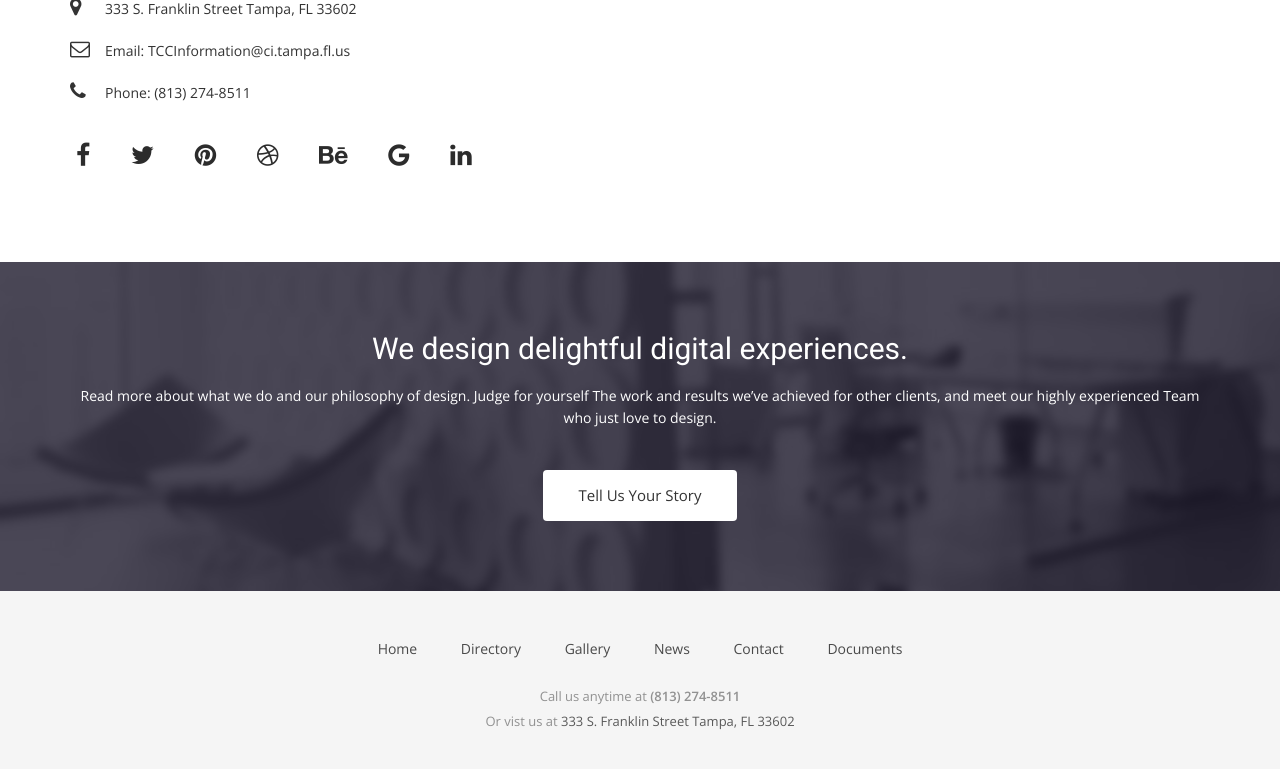
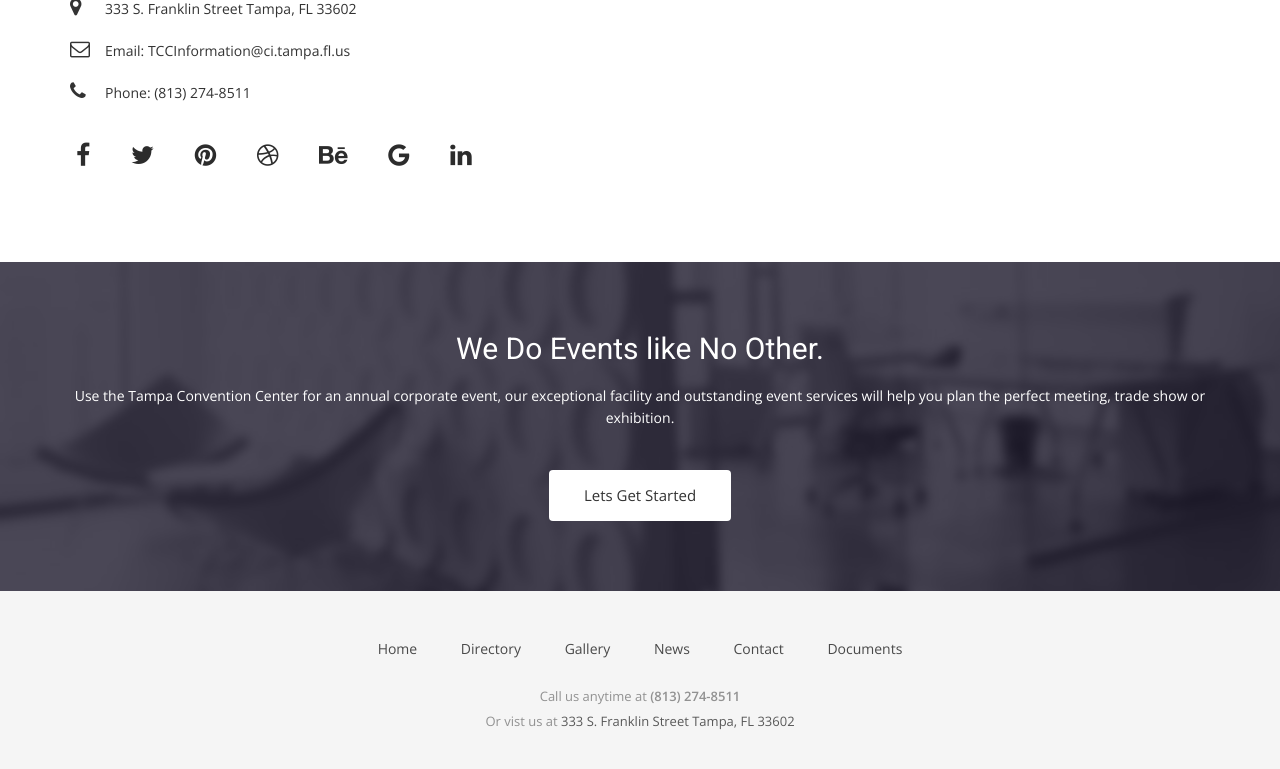
Before and after one commit to arjunbox/jekyll_starter, a Jekyll site: the page built from contact.html, in a window 1280 px wide and 900 px high, scrolled down 908 px, cut to the strip 101-870 px from the top of the window. Built offline with Jekyll 4.4.1, drawn with Linux system fonts in a browser that asks for light colours; nearby versions of some CDN libraries; some web fonts are replaced.

Commit message:
minor adjustments

```diff
--- a/contact.html
+++ b/contact.html
@@ -64,17 +64,4 @@
     </div>
   </div>
 </section>
-<!-- Call to action Start -->
-<section id="call-to-action">
-  <div class="container">
-    <div class="row">
-      <div class="col-md-12">
-        <div class="block">
-          <h2>We design delightful digital experiences.</h2>
-          <p>Read more about what we do and our philosophy of design. Judge for yourself The work and results we’ve achieved for other clients, and meet our highly experienced Team who just love to design.</p>
-          <a class="btn btn-default btn-call-to-action" href="#" >Tell Us Your Story</a>
-        </div>
-      </div>
-    </div>
-  </div>
-</section>
+{% include call-to-action.html %}
--- a/gallery.html
+++ b/gallery.html
@@ -44,6 +44,7 @@
   <div class="container">
     <div class="row">
       <div class="col-md-12">
+        <h2>We work with clients such as: </h2>
         <div class="block">
           <div id="clients-logo" class="owl-carousel">
             {% for image in site.static_files %}
--- a/index.html
+++ b/index.html
@@ -107,21 +107,21 @@
                 <p><i class="fa fa-quote-left" aria-hidden="true"></i> Shoutout to the {{site.data.business.name}} employee spending his lunch streaming #comeyHearings . This stuff matters. <i class="fa fa-quote-right" aria-hidden="true"></i></p>
                 <div class="user">
                   <img src="img/twitter-user-1.jpg" alt="Pepole">
-                  <p><span>Bob Henson</span> CEO-Themefisher</p>
+                  <p><span>Bob Henson</span> via Twitter</p>
                 </div>
             </div>
             <div>
                 <p><i class="fa fa-quote-left" aria-hidden="true"></i> At the 2017 SOFIC Convention in Tampa #Soflic #sofep @ {{site.data.business.name}} https://www.instagram.com/p/BUH0vvegRIW/ <i class="fa fa-quote-right" aria-hidden="true"></i> </p>
                 <div class="user">
                   <img src="img/twitter-user-2.jpg" alt="Pepole">
-                  <p><span>Clay Risro</span> CEO-Themefisher</p>
+                  <p><span>Clay Risro</span> via Twitter</p>
                 </div>
             </div>
             <div>
                 <p><i class="fa fa-quote-left" aria-hidden="true"></i> Attending the #2017NLCTB Leadership Conference today! (@ {{site.data.business.name}} - @tampaconvcenter in Tampa, FL) <i class="fa fa-quote-right" aria-hidden="true"></i> </p>
                 <div class="user">
                   <img src="img/twitter-user-3.jpg" alt="Pepole">
-                  <p><span>Rose Ray</span> CEO-Themefisher</p>
+                  <p><span>Rose Ray</span> via Twitter</p>
                 </div>
             </div>
           </div>
```
Also changed, not shown: form-thankyou.html (added, +29 -0 lines).
